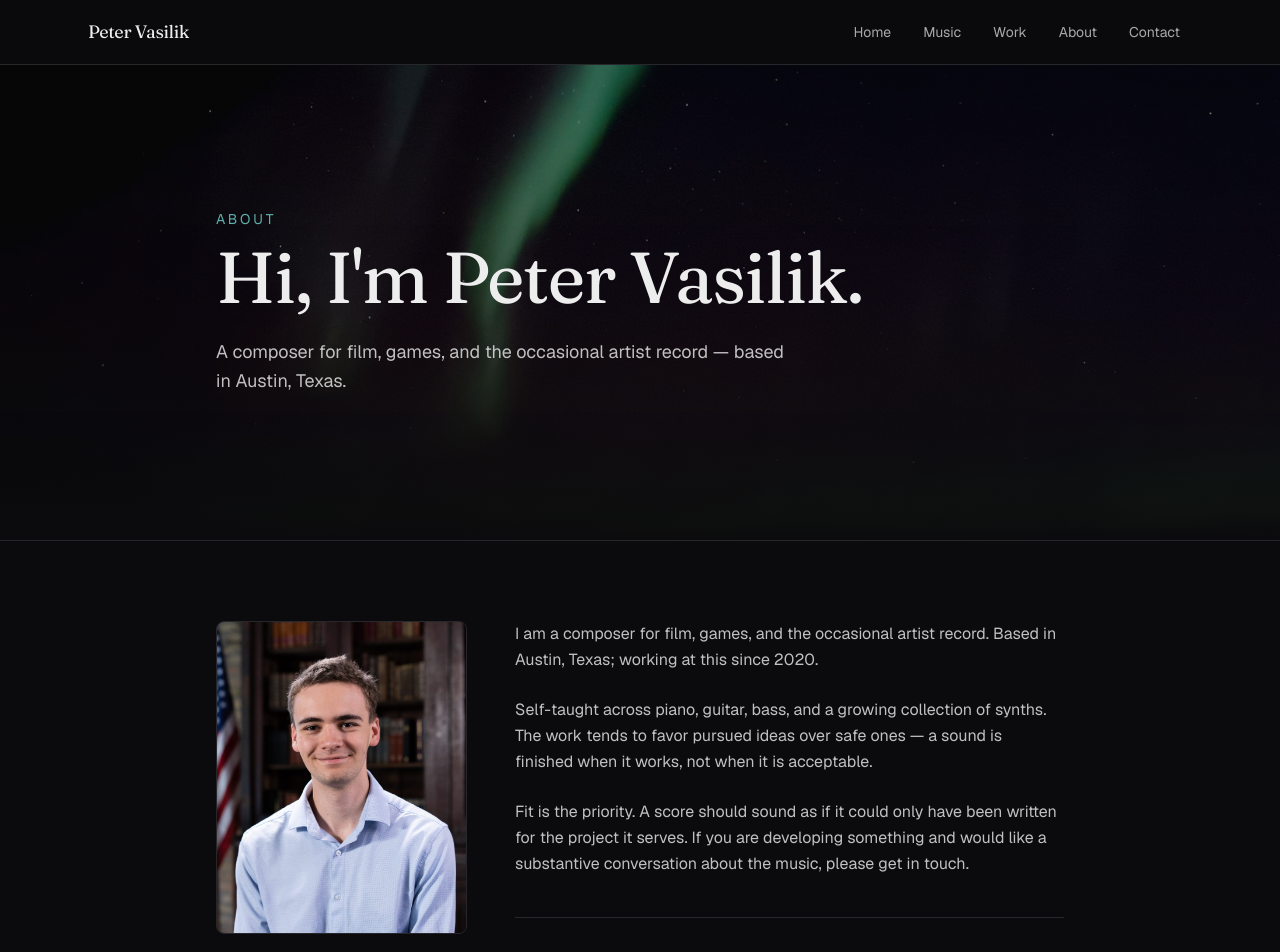
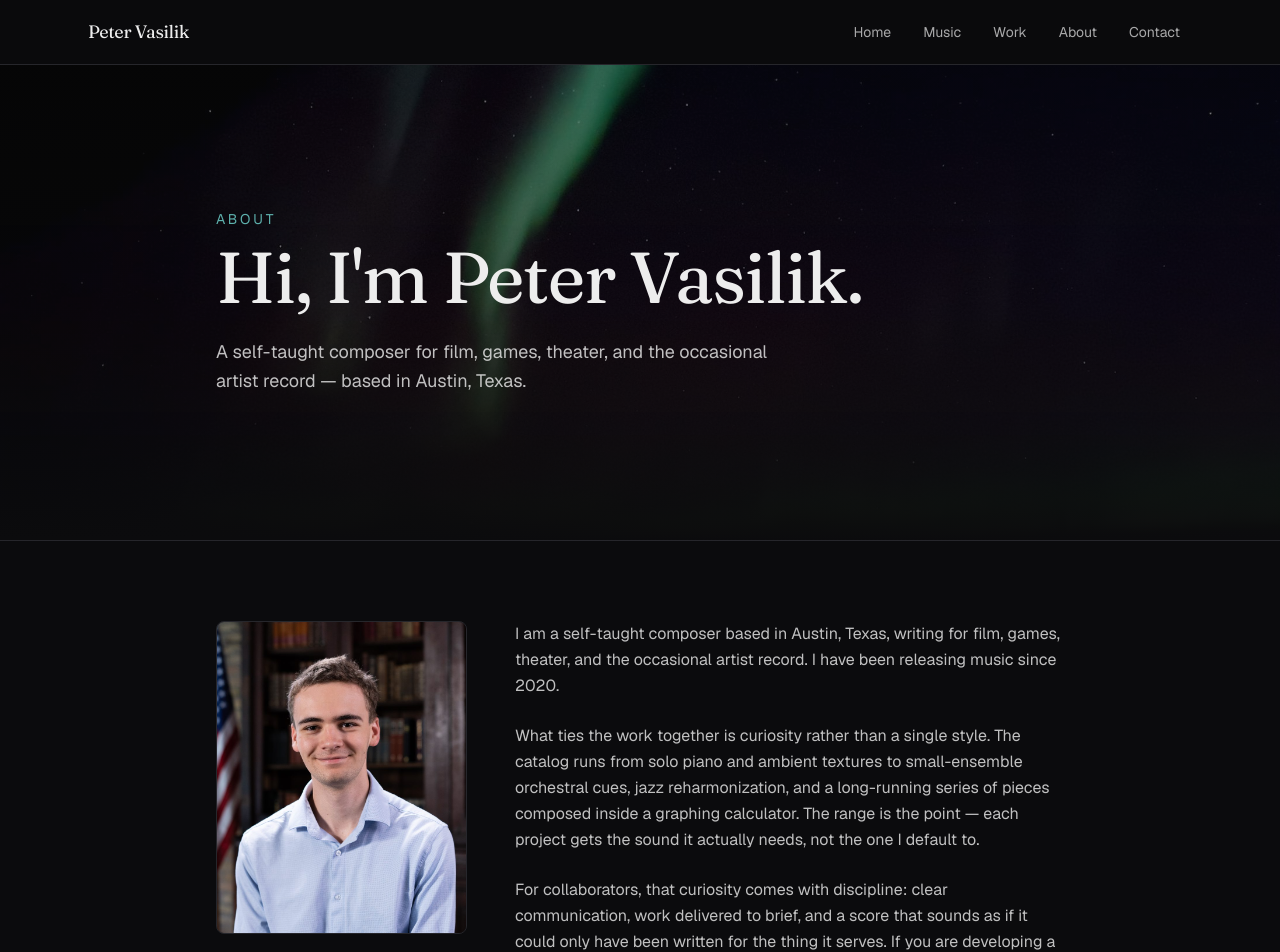
Before and after one commit to BerryNotes/composer-portfolio, a Next.js app: page /about in a window 1280 px wide. Shown: the top 952 px of the page. Built offline with nearby package versions, Linux system fonts and the light colour scheme.

Commit message:
Rewrite About bio: self-taught restless-experimenter angle for potential collaborators

```diff
--- a/src/app/about/page.tsx
+++ b/src/app/about/page.tsx
@@ -35,8 +35,8 @@ export default function AboutPage() {
           </Reveal>
           <Reveal delay={160}>
             <p className="mt-6 max-w-xl text-lg text-foreground/80 leading-relaxed">
-              A composer for film, games, and the occasional artist record —
-              based in Austin, Texas.
+              A self-taught composer for film, games, theater, and the
+              occasional artist record — based in Austin, Texas.
             </p>
           </Reveal>
         </div>
@@ -57,18 +57,23 @@ export default function AboutPage() {
           </Reveal>
           <Reveal delay={180} className="sm:col-span-2 space-y-6 text-foreground/80 leading-relaxed">
             <p>
-              I am a composer for film, games, and the occasional artist
-              record. Based in Austin, Texas; working at this since 2020.
+              I am a self-taught composer based in Austin, Texas, writing for
+              film, games, theater, and the occasional artist record. I have
+              been releasing music since 2020.
             </p>
             <p>
-              Self-taught across piano, guitar, bass, and a growing collection
-              of synths. The work tends to favor pursued ideas over safe ones —
-              a sound is finished when it works, not when it is acceptable.
+              What ties the work together is curiosity rather than a single
+              style. The catalog runs from solo piano and ambient textures to
+              small-ensemble orchestral cues, jazz reharmonization, and a
+              long-running series of pieces composed inside a graphing
+              calculator. The range is the point — each project gets the sound
+              it actually needs, not the one I default to.
             </p>
             <p>
-              Fit is the priority. A score should sound as if it could only
-              have been written for the project it serves. If you are
-              developing something and would like a substantive conversation
+              For collaborators, that curiosity comes with discipline: clear
+              communication, work delivered to brief, and a score that sounds
+              as if it could only have been written for the thing it serves.
+              If you are developing a project and want a real conversation
               about the music, please get in touch.
             </p>
 
```
